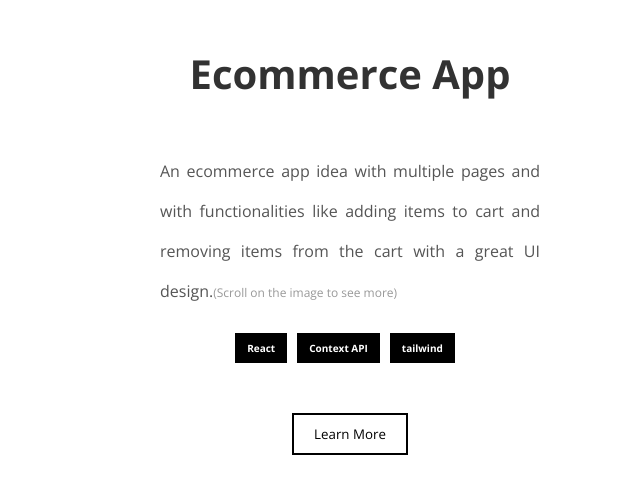
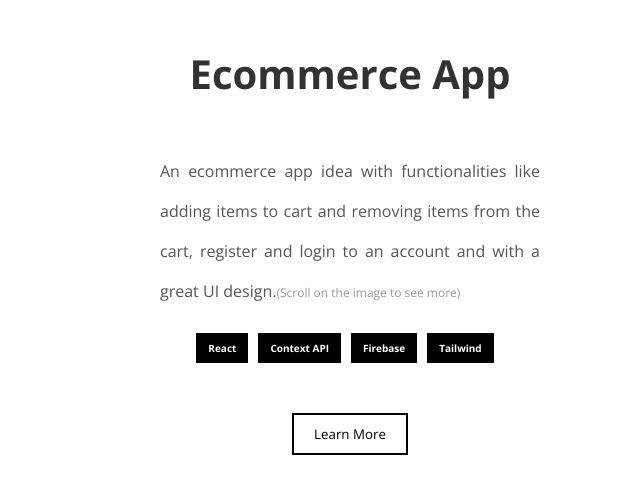
Before and after one commit to ElnatanSamuel/Portfolio, a plain HTML site: page youtube2022-dev-portfolio/index.html in a window 1280 px wide. Shown: the part 2234-2727 px from the top of the page, without its empty margins (640-1280 px from the left). Drawn offline with nearby package versions, Linux system fonts and the light colour scheme.

Commit message:
added login and register

```diff
--- a/youtube2022-dev-portfolio/index.html
+++ b/youtube2022-dev-portfolio/index.html
@@ -78,16 +78,17 @@
           <div class="projectDetail">
             <h1 class="projectTitle">Ecommerce App</h1>
             <p class="projectDesc">
-              An ecommerce app idea with multiple pages and with functionalities
-              like adding items to cart and removing items from the cart with a
-              great UI design.<span class="info"
+              An ecommerce app idea with functionalities like adding items to
+              cart and removing items from the cart, register and login to an
+              account and with a great UI design.<span class="info"
                 >(Scroll on the image to see more)</span
               >
             </p>
             <div class="cardinfos">
               <div class="cardinfo"><p>React</p></div>
               <div class="cardinfo"><p>Context API</p></div>
-              <div class="cardinfo"><p>tailwind</p></div>
+              <div class="cardinfo"><p>Firebase</p></div>
+              <div class="cardinfo"><p>Tailwind</p></div>
             </div>
             <a href="https://ktk2real.vercel.app/" target="_blank"
               ><button class="projectButton">Learn More</button></a
```
